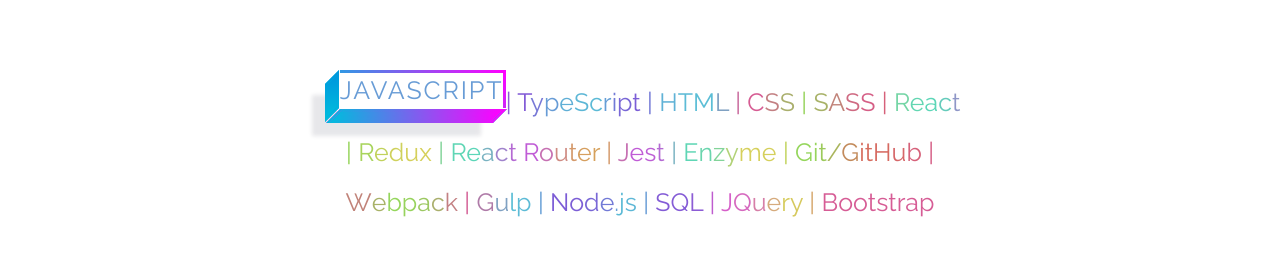
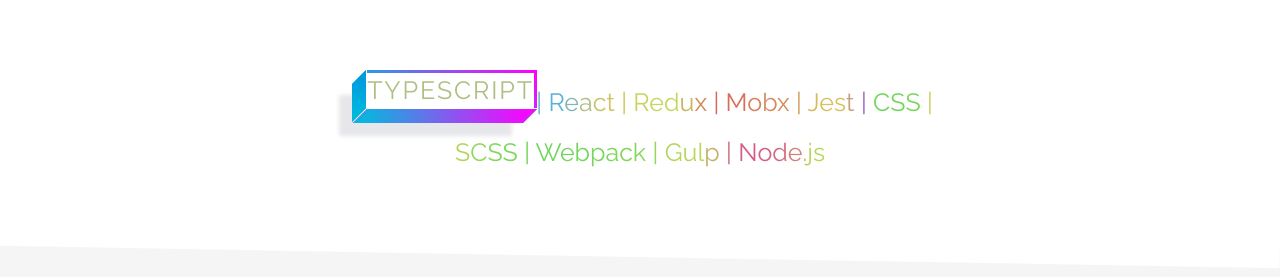
Before and after one commit to arturzybin/personal-website, a website built with webpack: page src/index.html in a window 1280 px wide. Shown: the part 1307-1584 px from the top of the page. Built offline with nearby package versions, Linux system fonts and the light colour scheme; animation ran at ten frames a second.

Commit message:
update skills list

```diff
--- a/package.json
+++ b/package.json
@@ -25,6 +25,7 @@
   ],
   "homepage": "https://github.com/ArturZybin/personal-website",
   "devDependencies": {
+    "@babel/compat-data": "^7.12.7",
     "@babel/core": "^7.8.6",
     "@babel/plugin-proposal-class-properties": "^7.8.3",
     "@babel/preset-env": "^7.8.6",
--- a/src/index.html
+++ b/src/index.html
@@ -119,7 +119,7 @@
             </p>
         </div>
         <div class="about__skills text-gradient-container">
-            JavaScript | TypeScript | HTML | CSS | SASS | React | Redux | React Router | Jest | Enzyme | Git/GitHub | Webpack | Gulp | Node.js | SQL | JQuery | Bootstrap
+            TypeScript | React | Redux | Mobx | Jest | CSS | SCSS | Webpack | Gulp | Node.js
         </div>
 
     </section>
```
Also changed, not shown: 1 other file.
